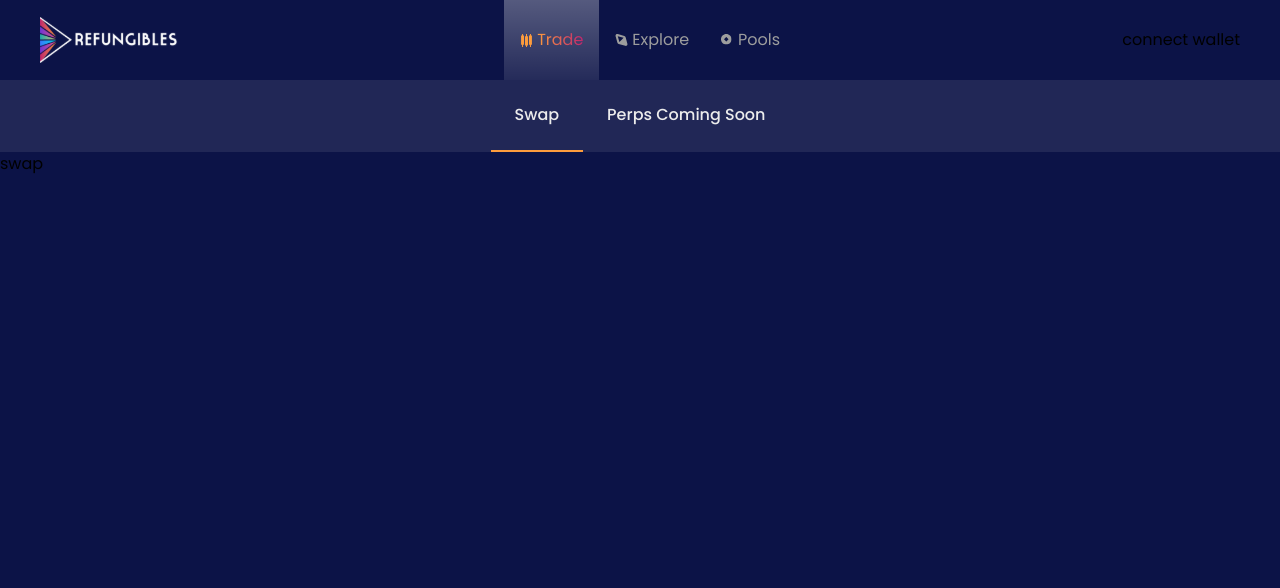
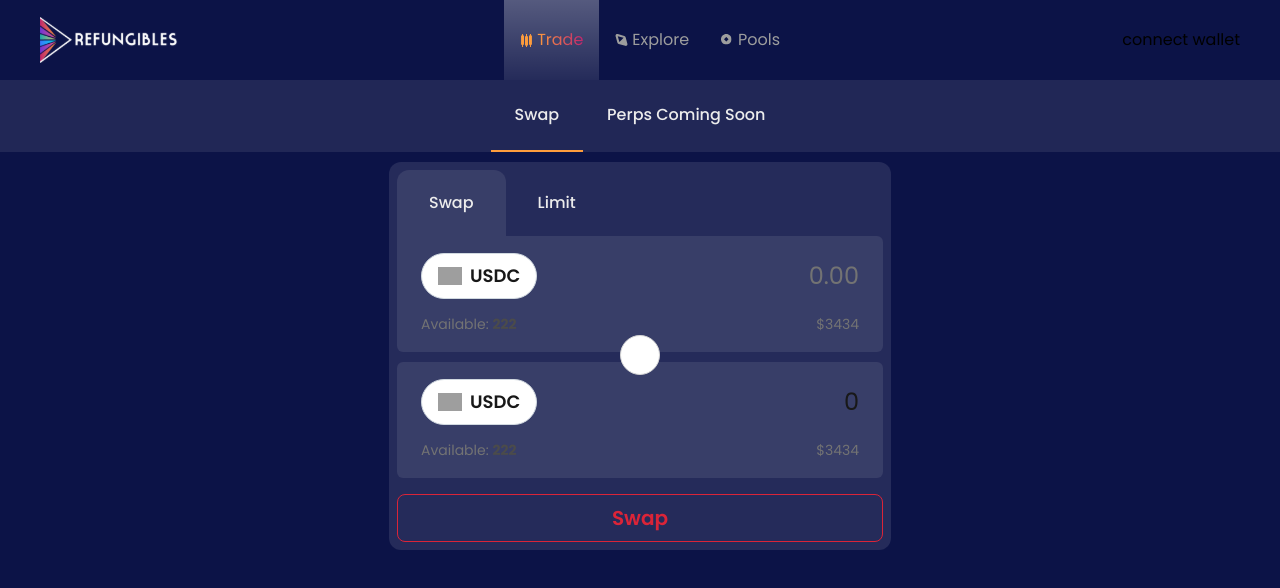
Before and after one commit to blackpanther1881/refungibles-ui, a Next.js app: page / in a window 1280 px wide. Shown: the top 588 px of the page. Built offline with nearby package versions, Linux system fonts and the light colour scheme; grey boxes are pictures that could not be loaded.

Commit message:
add swap tabs

```diff
--- a/package.json
+++ b/package.json
@@ -10,6 +10,7 @@
     "@types/lodash": "^4.14.202",
     "@types/rc-tooltip": "^3.7.7",
     "aos": "^2.3.4",
+    "bignumber.js": "^9.1.2",
     "bn.js": "^5.2.1",
     "eslint-config-prettier": "^8.6.0",
     "framer-motion": "^11.1.9",
--- a/src/components/amount-input/index.tsx
+++ b/src/components/amount-input/index.tsx
@@ -5,23 +5,18 @@ import { InputText } from "@/components/base/input";
 import Image from "next/image";
 import { AssetProps } from "@/utils/types";
 
-export enum TokenModalInputBoxTrigger {
-  "FROM" = "from",
-  "TO" = "to"
-}
-
 export interface Props {
+  type: string;
+  assetInfo: AssetProps;
   className?: string;
   activeInput?: boolean;
-  type?: TokenModalInputBoxTrigger;
-  assetInfo: AssetProps;
 }
 
 export const AmountInput = ({
   className,
   activeInput = false,
   assetInfo,
-  type = TokenModalInputBoxTrigger.FROM
+  type = "amountIn"
 }: Props) => {
   const { register, getValues, setValue, watch } = useFormContext();
 
@@ -29,20 +24,18 @@ export const AmountInput = ({
   const availableBlcDollar = "$3434";
 
   const availableBlcHandler = (amount: any) => {
-    const field =
-      type === TokenModalInputBoxTrigger.FROM ? "amountIn" : "amountOut";
-    setValue(field, amount);
+    // const field =
+    //   type === TokenModalInputBoxTrigger.FROM ? "amountIn" : "amountOut";
+    setValue(type, amount);
   };
 
   const handleInputChange = (evt: any) => {
-    const field =
-      type === TokenModalInputBoxTrigger.FROM ? "amountIn" : "amountOut";
-    setValue(field, evt.target.value);
+    setValue(type, evt.target.value);
   };
 
   return (
     <div
-      className={`px-6 py-[17px] bg-[#F6F7F9] border border-[#DDE1E6] rounded-md md:p-3`}
+      className={`px-6 py-[17px] bg-[#E3E3E31A] rounded-md md:p-3 ${className}`}
     >
       <div className={"flex items-center justify-between"}>
         <div className="flex justify-center flex-col flex-1">
@@ -73,16 +66,12 @@ export const AmountInput = ({
           </div>
         </div>
         <InputText
-          {...register(
-            type === TokenModalInputBoxTrigger.FROM ? "amountIn" : "amountOut"
-          )}
+          {...register(type)}
           // passing ref as null to avoid console error
           ref={null}
           type="text"
           placeholder="0.00"
-          value={watch(
-            type === TokenModalInputBoxTrigger.FROM ? "amountIn" : "amountOut"
-          )}
+          value={watch(type)}
           disable={!activeInput}
           required={true}
           title={"Amount must have value more than 0.01"}
@@ -108,9 +97,7 @@ export const AmountInput = ({
           {availableBlcDollar}
         </p>
       </div>
-      {Number(
-        watch(type == TokenModalInputBoxTrigger.FROM ? "amountIn" : "amountOut")
-      ) > Number(availableBlc) ? (
+      {Number(watch(type)) > Number(availableBlc) ? (
         <p className={"text-[14px] text-red-400 font-normal mt-1"}>
           Exceeds Wallet Balance
         </p>
--- a/src/containers/trade/index.tsx
+++ b/src/containers/trade/index.tsx
@@ -1,5 +1,6 @@
 import React, { useState } from "react";
 import * as Tabs from "@radix-ui/react-tabs";
+import Swap from "@/containers/trade/swap";
 const Trade = () => {
   const [activeStakeTab, setActiveStakeTab] = useState<any>("swap");
   const customHandler = (value: any) => {
@@ -40,7 +41,7 @@ const Trade = () => {
       </div>
       <div className={"max-w-[1440px] mx-auto"}>
         <Tabs.Content className="TabsContent" value="swap">
-          <p>swap</p>
+          <Swap />
         </Tabs.Content>
         <Tabs.Content className="TabsContent" value="perps">
           <p>un-stake</p>
--- /dev/null
+++ b/src/containers/trade/styles.module.css
@@ -0,0 +1,7 @@
+.iconBox{
+    border: 1px solid #D5D5D5;
+    transform: translateX(0%) translateY(-50%);
+    top: 3px;
+    z-index: 1;
+    left: auto;
+}
--- a/src/containers/trade/swap/index.tsx
+++ b/src/containers/trade/swap/index.tsx
@@ -0,0 +1,56 @@
+import React, { useState } from "react";
+import * as Tabs from "@radix-ui/react-tabs";
+import Market from "@/containers/trade/swap/market";
+
+const Swap = () => {
+  const [activeStakeTab, setActiveStakeTab] = useState<any>("market");
+  const customHandler = (value: any) => {
+    setActiveStakeTab(value);
+  };
+  return (
+    <Tabs.Root
+      className="w-[502px] mx-auto bg-[#FFFFFF1A] rounded-xl p-2 mt-[10px]"
+      defaultValue="market"
+      onValueChange={customHandler}
+    >
+      <div className={""}>
+        <div className={""}>
+          <Tabs.List className="TabsList flex " aria-label="swap-form">
+            <Tabs.Trigger
+              className={`TabsTrigger flex items-center justify-center text-white-600 text-base px-[32px] py-[22px]
+          font-medium text-[18px] leading-[21.8px] ${
+            activeStakeTab === "market"
+              ? "bg-[#E3E3E31A] rounded-tr-xl rounded-tl-xl"
+              : ""
+          }`}
+              value="market"
+            >
+              Swap
+            </Tabs.Trigger>
+            <Tabs.Trigger
+              className={`TabsTrigger flex items-center justify-center text-white-600 text-base px-[32px] py-[22px]
+          font-medium text-[18px] leading-[21.8px] ${
+            activeStakeTab === "limit"
+              ? "bg-[#E3E3E31A] rounded-tr-xl rounded-tl-xl"
+              : ""
+          }`}
+              value="limit"
+            >
+              Limit
+            </Tabs.Trigger>
+          </Tabs.List>
+        </div>
+      </div>
+      <div className={""}>
+        <Tabs.Content className="TabsContent" value="market">
+          <Market />
+        </Tabs.Content>
+        <Tabs.Content className="TabsContent" value="limit">
+          <p>un-stake</p>
+        </Tabs.Content>
+      </div>
+    </Tabs.Root>
+  );
+};
+
+export default Swap;
--- /dev/null
+++ b/src/containers/trade/swap/market.tsx
@@ -0,0 +1,88 @@
+import React from "react";
+import styles from "../styles.module.css";
+import { FormProvider, SubmitHandler, useForm } from "react-hook-form";
+import { AmountInput } from "@/components/amount-input";
+import Icon from "@/components/Icon";
+import { Button } from "@/components/base/buttons";
+import { Spinner } from "@/components/base/spinner";
+
+type StakeFormFields = {
+  amountOut: string;
+  amountIn: string;
+};
+
+export const baseAsset: any = {
+  name: "USDC",
+  identifier: "USDC",
+  coinDecimals: 6,
+  prefix: "usdc",
+  chain: "USDC",
+  networkLabel: "USDC",
+  imgUrl: "/tokens/usdc.svg"
+};
+
+const Market = () => {
+  const methods = useForm<StakeFormFields>({
+    mode: "all",
+    defaultValues: {
+      amountIn: "",
+      amountOut: "0"
+    }
+  });
+
+  const inProgress = false;
+  const isMobile = false;
+  const onSubmit: SubmitHandler<StakeFormFields> = (data) => console.log(data);
+
+  return (
+    <FormProvider {...methods}>
+      <form onSubmit={methods.handleSubmit(onSubmit)}>
+        <AmountInput
+          activeInput={true}
+          assetInfo={baseAsset}
+          type={"amountIn"}
+          className={"!rounded-tl-[0px]"}
+        />
+        <div className="flex w-full items-center justify-center relative">
+          <div
+            className={`${styles.iconBox}
+          rounded-full flex justify-center items-center absolute
+          w-[40px] h-[40px] bg-[#fff] border border-white-400 md:w-[28px] md:h-[28px]`}
+          >
+            <Icon
+              iconName="exchange-arrow"
+              viewClass="search !w-[14px] md:!w-[10px] fill-black-600"
+            />
+          </div>
+        </div>
+        <div className="flex-1 mt-2.5 mb-4">
+          <AmountInput
+            assetInfo={baseAsset}
+            activeInput={false}
+            type={"amountOut"}
+          />
+        </div>
+        <div>
+          <Button
+            className={`${
+              inProgress ? "!py-[0.8125rem]" : ""
+            } w-full md:py-2 md:text-sm flex items-center justify-center`}
+            type="secondary"
+            size="large"
+            disabled={inProgress}
+            content={
+              inProgress ? (
+                <Spinner size={isMobile ? "small" : "medium"} />
+              ) : (
+                "Swap"
+              )
+            }
+            onClick={() => {}}
+          />
+        </div>
+      </form>
+    </FormProvider>
+  );
+};
+
+export default Market;
```
Also changed, not shown: 1 other file (tests, documents, lock files or other folders).
